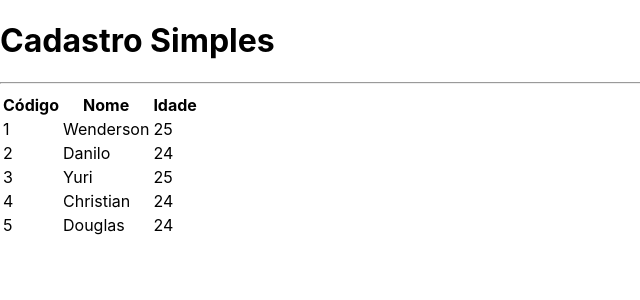
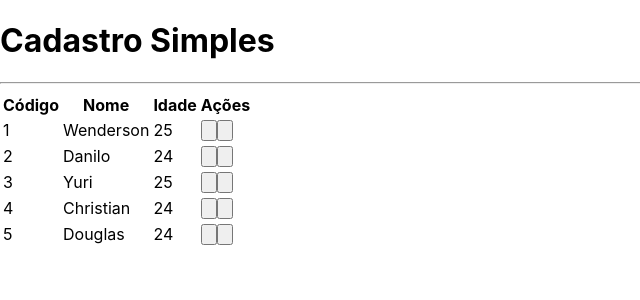
Before and after one commit to wendersonjps/CRUD-Next, a Next.js app in the folder crud-next/: page / in a window 1280 px wide. Shown: the top 300 px of the page, without its empty margins (0-640 px from the left). Built offline with nearby package versions, Linux system fonts and the light colour scheme.

Commit message:
:wrench: Add action column and functions

```diff
--- /dev/null
+++ b/crud-next/src/components/Icons.tsx
@@ -0,0 +1,11 @@
+export const editIcon = (
+    <svg xmlns="http://www.w3.org/2000/svg" className="h-6 w-6" fill="none" viewBox="0 0 24 24" stroke="currentColor">
+        <path strokeLinecap="round" strokeLinejoin="round" strokeWidth={2} d="M11 5H6a2 2 0 00-2 2v11a2 2 0 002 2h11a2 2 0 002-2v-5m-1.414-9.414a2 2 0 112.828 2.828L11.828 15H9v-2.828l8.586-8.586z" />
+    </svg>
+)
+
+export const deleteIcon = (
+    <svg xmlns="http://www.w3.org/2000/svg" className="h-6 w-6" fill="none" viewBox="0 0 24 24" stroke="currentColor">
+        <path strokeLinecap="round" strokeLinejoin="round" strokeWidth={2} d="M19 7l-.867 12.142A2 2 0 0116.138 21H7.862a2 2 0 01-1.995-1.858L5 7m5 4v6m4-6v6m1-10V4a1 1 0 00-1-1h-4a1 1 0 00-1 1v3M4 7h16" />
+    </svg>
+)
--- a/crud-next/src/components/Table.tsx
+++ b/crud-next/src/components/Table.tsx
@@ -1,10 +1,15 @@
 import Client from "../core/Client"
+import { deleteIcon, editIcon } from "./Icons"
 
 interface TableProps{
     clients: Client[]
+    clientSelected?: (client: Client) => void
+    clientDeleted?: (client: Client) => void
 }
 
 export default function Table(props: TableProps){
+
+    const showActions = props.clientDeleted || props.clientSelected
 
     function renderHeader(){
         return (
@@ -12,6 +17,7 @@ export default function Table(props: TableProps){
                 <th className={`text-left p-2`}>Código</th>
                 <th className={`text-left p-2`}>Nome</th>
                 <th className={`text-left p-2`}>Idade</th>
+                {showActions ? <th className={`text-center p-2`}>Ações</th> : false}
             </tr>
         )
     }
@@ -23,9 +29,38 @@ export default function Table(props: TableProps){
                     <td className={`text-left p-2`}>{client.id}</td>
                     <td className={`text-left p-2`}>{client.name}</td>
                     <td className={`text-left p-2`}>{client.age}</td>
+                    {showActions ? renderActions(client) : false}
                 </tr>
             )
         })
+    }
+
+    function renderActions(client: Client){
+        return (
+            <td className={`flex justify-center`}>
+                {props.clientSelected ? (
+                    <button onClick={() => props.clientSelected?.(client)} className={`
+                    flex justify-center item-center
+                    text-green-500 rounded-full
+                    p-2 m-2
+                    hover:bg-white
+                `}>
+                        {editIcon}
+                    </button>
+                ) : false}
+
+                {props.clientDeleted ? (
+                    <button onClick={() => props.clientDeleted?.(client)} className={`
+                    flex justify-center item-center
+                    text-red-500 rounded-full
+                    p-2 m-2
+                    hover:bg-white
+                `}>
+                        {deleteIcon}
+                    </button>
+                ) : false}
+            </td>
+        )
     }
 
     return (
--- a/crud-next/src/pages/index.tsx
+++ b/crud-next/src/pages/index.tsx
@@ -12,17 +12,22 @@ export default function Home(){
     new Client('Douglas', 24, '5'),
   ]
 
+  function clientSelected(client: Client){
+    console.log(client.name)
+  }
+
+  function clientDeleted(client: Client){
+    console.log(`Excluindo ${client.name}`)
+  }
+
   return (
     <div className={`
-      flex
-      justify-center
-      items-center
+      flex justify-center items-center
       h-screen
       bg-gradient-to-r from-blue-700 to-green-500
     `}>
-
     <Layout title="Cadastro Simples">
-      <Table clients={clients}></Table>
+      <Table clients={clients} clientSelected={clientSelected} clientDeleted={clientDeleted}></Table>
     </Layout>
     </div>
   )
```
Also changed, not shown: crud-next/src/components/Layout.tsx (+2 -5 lines).
